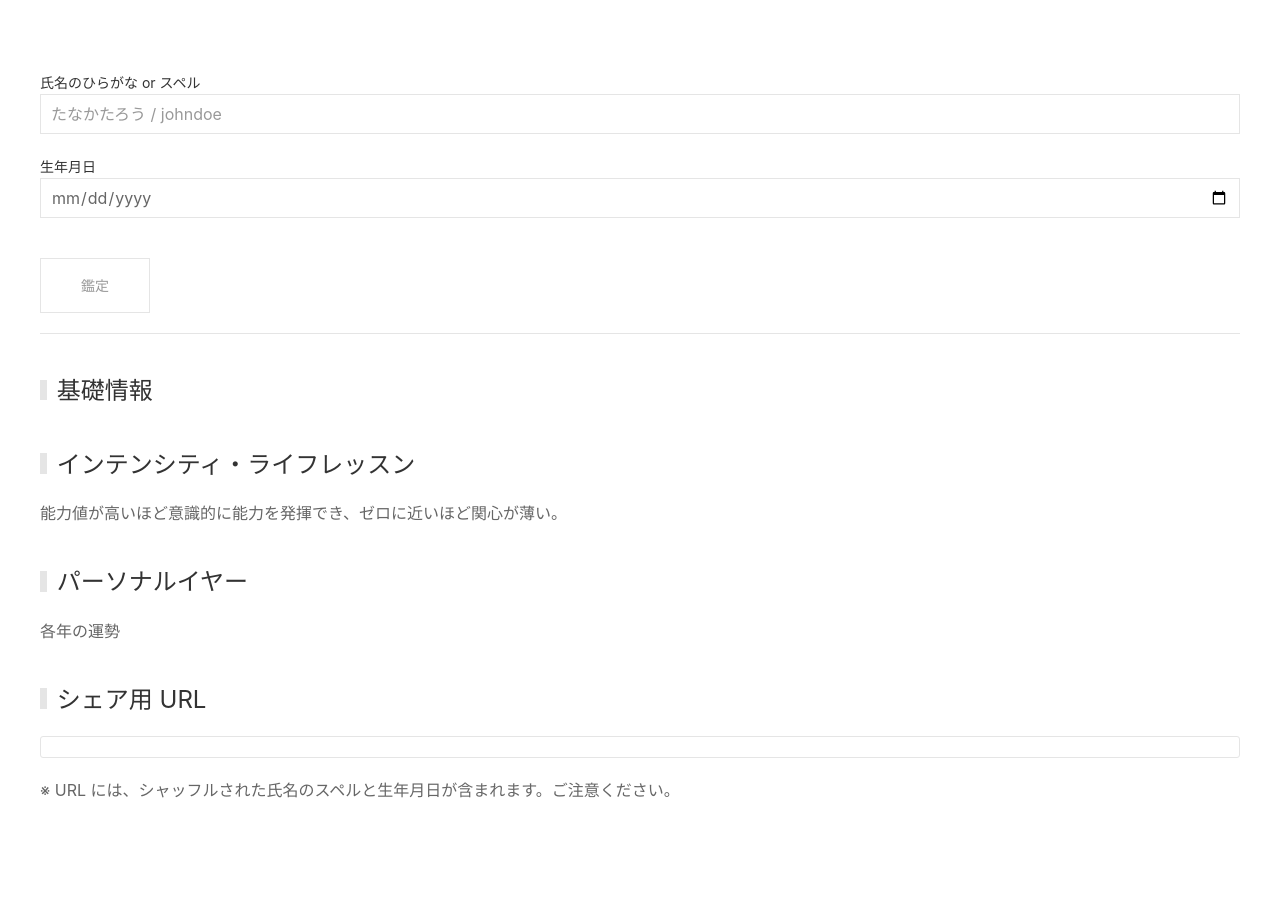
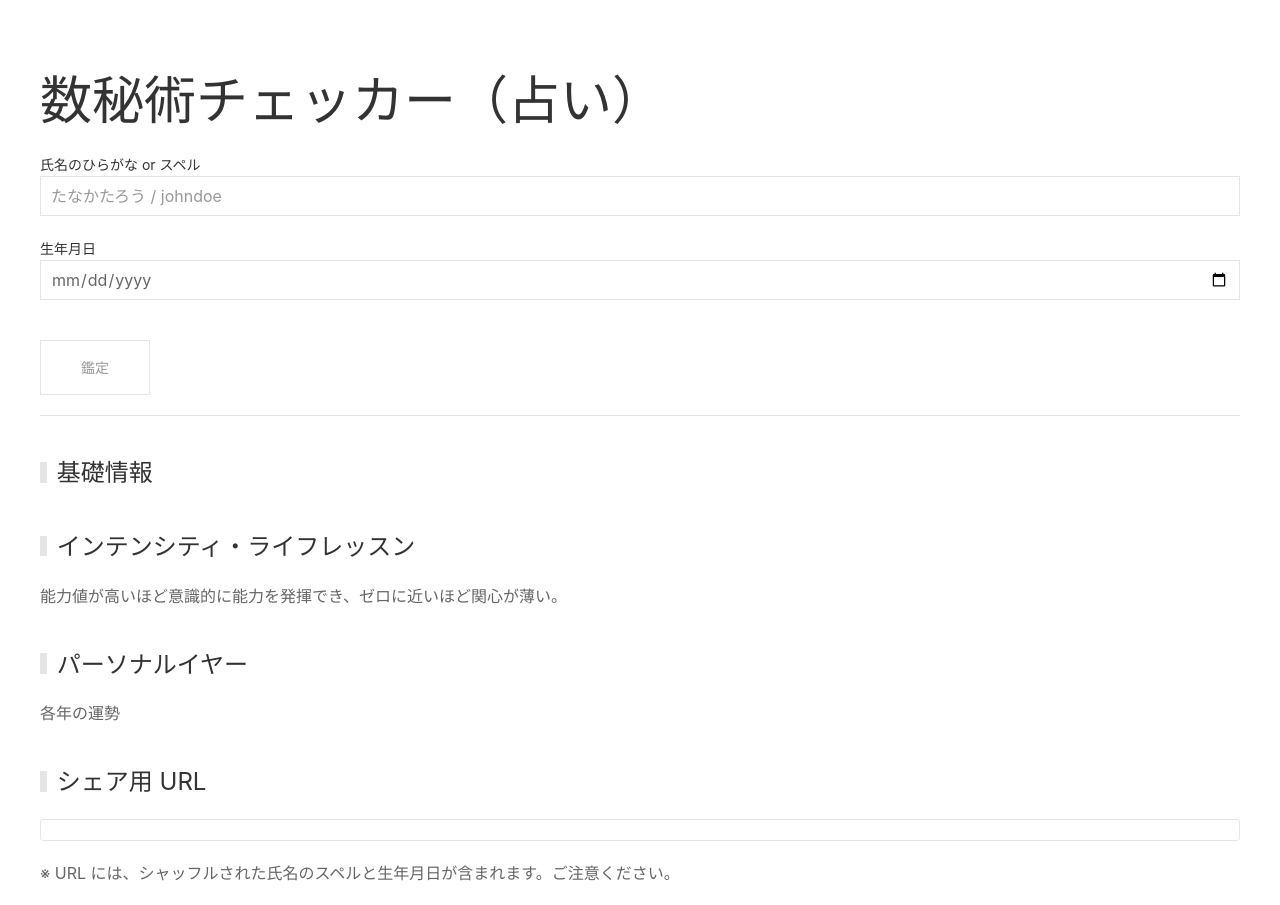
Before and after one commit to katai5plate/simple-numerology-qa, a plain HTML site: page index.html in a window 1280 px wide. Before the commit the page ends 822 px from the top, so only its background shows below. Drawn offline with nearby package versions, Linux system fonts and the light colour scheme.

Commit message:
タイトル追加

```diff
--- a/index.html
+++ b/index.html
@@ -16,8 +16,8 @@
 
 <body>
   <div id="container" class="uk-container">
-
     <div class="uk-margin-large"></div>
+    <h3 id="label-category" class="uk-heading-small">数秘術チェッカー（占い）</h3>
     <div class="uk-margin">
       <fieldset class="uk-fieldset">
         <div class="uk-margin">
```
